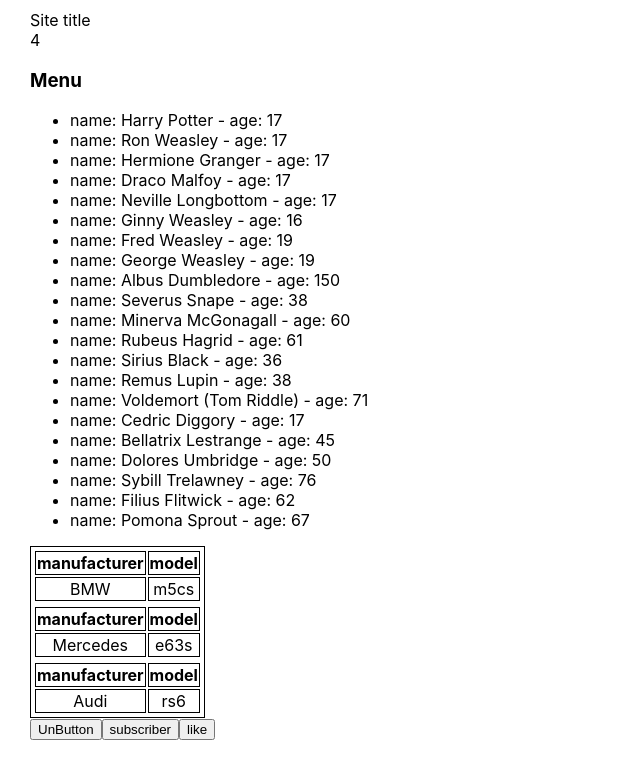
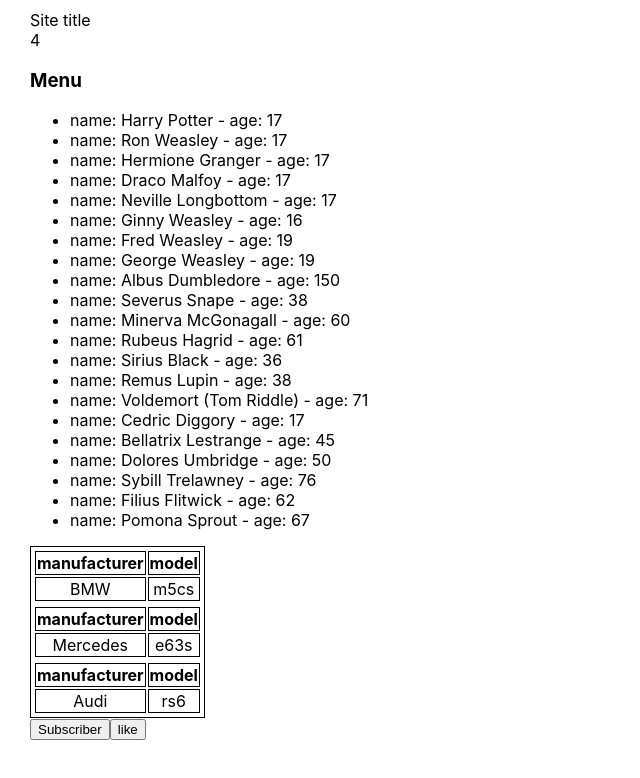
Before and after one commit to regggulus/Microtask_project, a React (Create React App) app: page / in a window 1280 px wide. Shown: the top 778 px of the page, without its empty margins (0-640 px from the left). Built offline with nearby package versions, Linux system fonts and the light colour scheme.

Commit message:
create ButtonUniversal.tsx callback

```diff
--- a/src/Sprint_1/buttonUniversal/ButtonUniversal.tsx
+++ b/src/Sprint_1/buttonUniversal/ButtonUniversal.tsx
@@ -1,7 +1,15 @@
 import React from 'react'
 
-export const ButtonUniversal = () => {
+export type ButtonUniversalType = {
+    name: string
+    callback: ()=> void
+}
+export const ButtonUniversal = ({name, callback}: ButtonUniversalType) => {
+    const onClickHandler = () => {
+        callback()
+    }
     return (
-        <button>UnButton</button>
+
+        <button onClick={onClickHandler}>{name}</button>
     )
 }
--- a/src/Sprint_1/buttonUniversal/ButtonUsers.tsx
+++ b/src/Sprint_1/buttonUniversal/ButtonUsers.tsx
@@ -5,12 +5,12 @@ import {ButtonUniversal} from "./ButtonUniversal";
 export const ButtonUsers = () => {
     const onClickOneHandler = (say: string) => {
        alert(say)}
-    const onClickTwoHandler = () => {alert('Hello World!')}
+    const onClickTwoHandler = (say: string) => {
+       alert(say)}
     return (
         <div>
-            <ButtonUniversal/>
-            <button onClick={ () => {onClickOneHandler('Hello samurai')}}>subscriber</button>
-            <button onClick={onClickTwoHandler}>like</button>
+            <ButtonUniversal name= {'Subscriber'} callback= {()=> {onClickOneHandler('Hi')}}/>
+            <ButtonUniversal name= {'like'} callback={()=> {onClickTwoHandler('Yo')}}/>
         </div>
     )
 }
```
